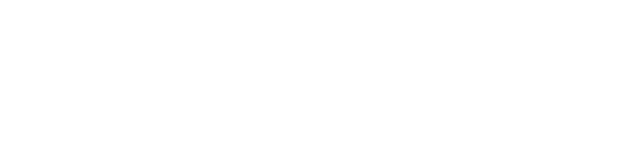
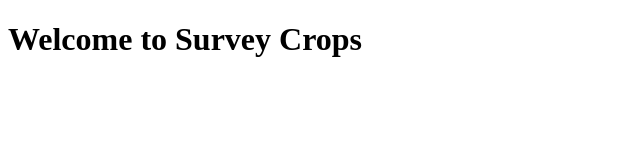
Before and after one commit to SomuMaheshwarReddy/git-course, a plain HTML site: page index.html in a window 1280 px wide. Shown: the whole page, without its empty margins (0-640 px from the left). Drawn offline with Linux system fonts and the light colour scheme.

Commit message:
Title Defined

```diff
--- a/index.html
+++ b/index.html
@@ -6,6 +6,7 @@
     <title>Document</title>
 </head>
 <body>
+    <h1>Welcome to Survey Crops</h1>
 
 </body>
 </html>
```
